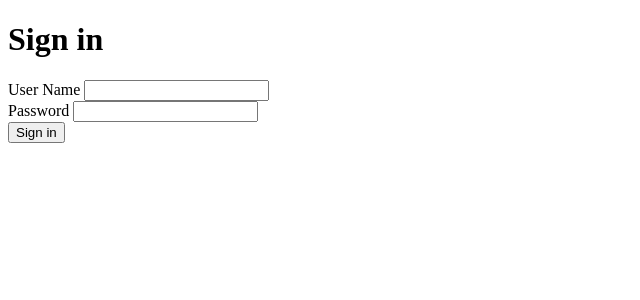
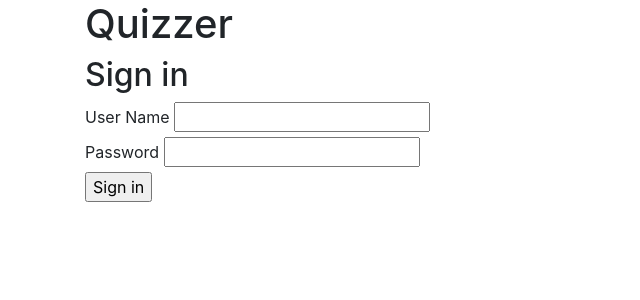
Before and after one commit to JoeAB/DjangoQuiz, a Django app: page /polls/ in a window 1280 px wide. Shown: the top 300 px of the page, without its empty margins (0-640 px from the left). Run offline with Django 3.2, Linux system fonts and the light colour scheme; some libraries are stand-ins or nearby versions.

Commit message:
Nothing crazy, just added some css and gave the app a little more of an actual layout.

```diff
--- a/mysite/settings.py
+++ b/mysite/settings.py
@@ -23,7 +23,7 @@ BASE_DIR = os.path.dirname(os.path.dirname(os.path.abspath(__file__)))
 SECRET_KEY = 'px71=_mh)i!siywi^cluwj*=i-=8^94qoj8=&=-0j@@-$16=f1'
 
 # SECURITY WARNING: don't run with debug turned on in production!
-DEBUG = False
+DEBUG = True
 
 ALLOWED_HOSTS = ['*']
 
@@ -120,4 +120,4 @@ USE_TZ = True
 # Static files (CSS, JavaScript, Images)
 # https://docs.djangoproject.com/en/dev/howto/static-files/
 
-STATIC_URL = '/static/'
+STATIC_URL = '/polls/static/'
--- a/polls/templates/baseTemplate.html
+++ b/polls/templates/baseTemplate.html
@@ -1,13 +1,29 @@
 <!DOCTYPE html>
 <html>
     <head>
+    	{% load staticfiles %}
+    	<link href="{% static "polls/bootstrap/css/bootstrap.min.css" %}" rel="stylesheet">
     </head>
     <body>
-       {% if user.is_authenticated %}
-            <a href="{% url 'polls:signout'%}">Logout</a>
-        {% endif %}
-    {% block content %}
+    <div class="container">
+    	<div class="row">
+    		<div class="col-md-10">
+    			<h1>Quizzer</h1>
+    		</div>
+    		<div class="col-md-2">
+       			{% if user.is_authenticated %}
+        			<a href="{% url 'polls:signout'%}">Logout</a>
+				{% endif %}
+			</div>
+		</div>
+		<div class="row">
 
-    {% endblock %}
+			<div class="col-md-12">
+    			{% block content %}
+
+    			{% endblock %}
+    		</div>
+    	</div>
+    </div>
     </body>
 </html>
--- a/polls/templates/polls/index.html
+++ b/polls/templates/polls/index.html
@@ -1,8 +1,7 @@
 {% extends "baseTemplate.html" %}
 
 {% block content %}
-	<h1>Sign in</h1>
-
+	<h2>Sign in</h2>
 	{% if message %} <p><strong>{{ message }}</strong></p>{% endif %}
 
 	<form action="{% url 'polls:signOn' %}" method="post">
--- a/polls/templates/polls/landing.html
+++ b/polls/templates/polls/landing.html
@@ -1,7 +1,7 @@
 {% extends "baseTemplate.html" %}
 
 {% block content %}
-	<h2>Quizzer Home</h2>
+	<h2>Home</h2>
 	<h3>
 		<a href="{% url 'polls:category'%}">Answer Individual Questions by Category</a>
 	</h3>
--- a/polls/urls.py
+++ b/polls/urls.py
@@ -16,5 +16,4 @@ urlpatterns = [
    	path('signOn/', views.signOn, name='signOn'),
    	path('signout/', views.signout, name='signout'),
 
-
     ]
```
